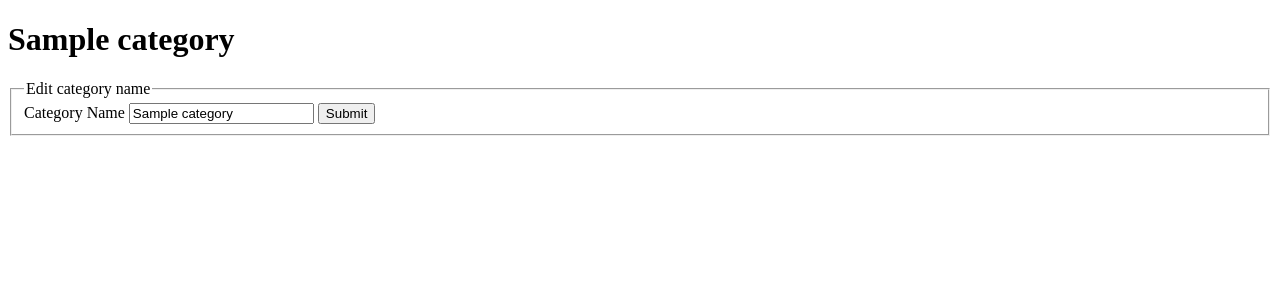
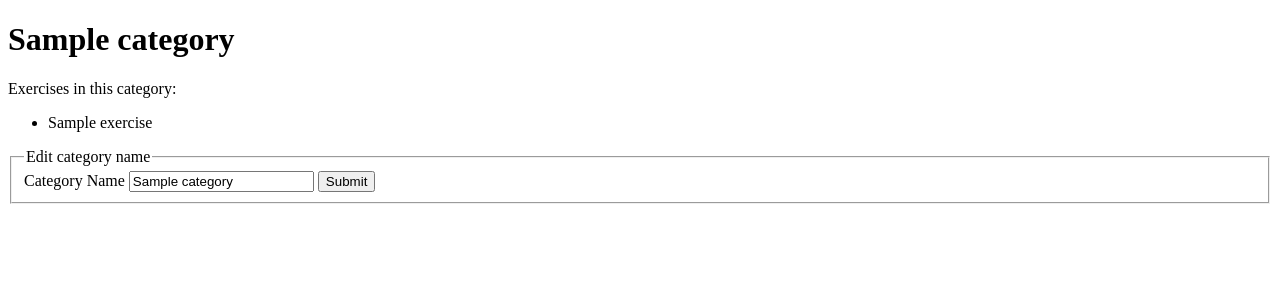
Before and after one commit to numel007/BEW-1.2-Final-Project, a Flask app: page /category/1 in a window 1280 px wide. Shown: the part 26-326 px from the top of the page. Run offline with Flask 2, Linux system fonts and the light colour scheme; tables that the repository leaves empty hold one stand-in row (values such as "Sample post").

Commit message:
add exercise creation/details

```diff
--- a/exercise_app/main/forms.py
+++ b/exercise_app/main/forms.py
@@ -1,17 +1,17 @@
 from flask_wtf import FlaskForm
 from wtforms import StringField, PasswordField, DateField, SelectField, SubmitField, TextAreaField
-from wtforms.ext.sqlalchemy.fields import QuerySelectField, QuerySelectMultipleField
+from wtforms.ext.sqlalchemy.fields import QuerySelectField
 from wtforms.validators import DataRequired, Length, ValidationError
 from exercise_app.models import Category, Exercise
 
 class ExerciseForm(FlaskForm):
     '''Exercise creation form'''
-    name = StringField('Exercise Name', validators=[DataRequired(), Length(min=10, max=100)])
-    description = StringField('Brief Description', validators=[DataRequired(), Length(min=10, max=300)])
+    name = StringField('Exercise Name', validators=[DataRequired(), Length(min=1, max=100)])
+    description = StringField('Brief Description', validators=[DataRequired(), Length(min=1, max=300)])
     category = QuerySelectField('Category', query_factory=lambda: Category.query, allow_blank=False)
     submit = SubmitField('Submit')
 
 class CategoryForm(FlaskForm):
     '''Category creation form'''
-    name = StringField('Category Name', validators=[DataRequired(), Length(min=10, max=100)])
+    name = StringField('Category Name', validators=[DataRequired(), Length(min=1, max=100)])
     submit = SubmitField('Submit')
--- a/exercise_app/main/routes.py
+++ b/exercise_app/main/routes.py
@@ -35,6 +35,7 @@ def create_category():
 @main.route('/category/<category_id>', methods=['POST', 'GET'])
 def category_detail(category_id):
     category = Category.query.filter_by(id=category_id).one()
+    exercises_in_cat = category.exercises
     form = CategoryForm(obj=category)
 
     if form.validate_on_submit():
@@ -43,4 +44,36 @@ def category_detail(category_id):
         db.session.commit()
         flash('Category name updated')
         return redirect(url_for('main.category_detail', category_id=category_id))
-    return render_template('category_detail.html', category=category, form=form)
+    return render_template('category_detail.html', category=category, form=form, exercises=exercises_in_cat)
+
+@main.route('/create_exercise', methods=['POST', 'GET'])
+def create_exercise():
+    form = ExerciseForm()
+
+    if form.validate_on_submit():
+        new_exercise = Exercise(
+            name = form.name.data,
+            description = form.description.data,
+            category = form.category.data
+        )
+        db.session.add(new_exercise)
+        db.session.commit()
+
+        flash('New exercise added')
+        return redirect(url_for('main.exercise_detail', exercise_id=new_exercise.id))
+    return render_template('create_exercise.html', form=form)
+
+@main.route('/exercise/<exercise_id>', methods=['POST', 'GET'])
+def exercise_detail(exercise_id):
+    exercise = Exercise.query.filter_by(id=exercise_id).one()
+    form = ExerciseForm(obj=exercise)
+
+    if form.validate_on_submit():
+        exercise.name = form.name.data
+        exercise.description = form.description.data
+        exercise.category = form.category.data
+
+        db.session.commit()
+        flash('Exercise updated')
+        return redirect(url_for('main.exercise_detail', exercise_id=exercise_id))
+    return render_template('exercise_detail.html', exercise=exercise, form=form)
--- a/exercise_app/models.py
+++ b/exercise_app/models.py
@@ -17,6 +17,9 @@ class Category(db.Model):
     name = db.Column(db.String(80), nullable = False)
     exercises = db.relationship('Exercise', back_populates='category')
 
+    # category = Category.query.filter_by(id=1).one()
+    # exercises_in_cat = category.exercises
+
 class User(UserMixin, db.Model):
     '''User model'''
     id = db.Column(db.Integer, primary_key = True)
--- a/exercise_app/templates/category_detail.html
+++ b/exercise_app/templates/category_detail.html
@@ -4,7 +4,12 @@
 
 <h1>{{ category.name }}</h1>
 
-<!-- TODO: Print exercises stored in this category -->
+<p>Exercises in this category:</p>
+<ul>
+    {% for exercise in exercises %}
+    <li>{{ exercise.name }}</li>
+    {% endfor %}
+</ul>
 
 <form method="POST" action="{{ url_for('main.category_detail', category_id=category.id) }}">
     {{ form.csrf_token }}
```
Also changed, not shown: exercise_app/templates/create_exercise.html (+31 -0 lines), exercise_app/templates/exercise_detail.html (+37 -0 lines), exercise_app/database.db.
